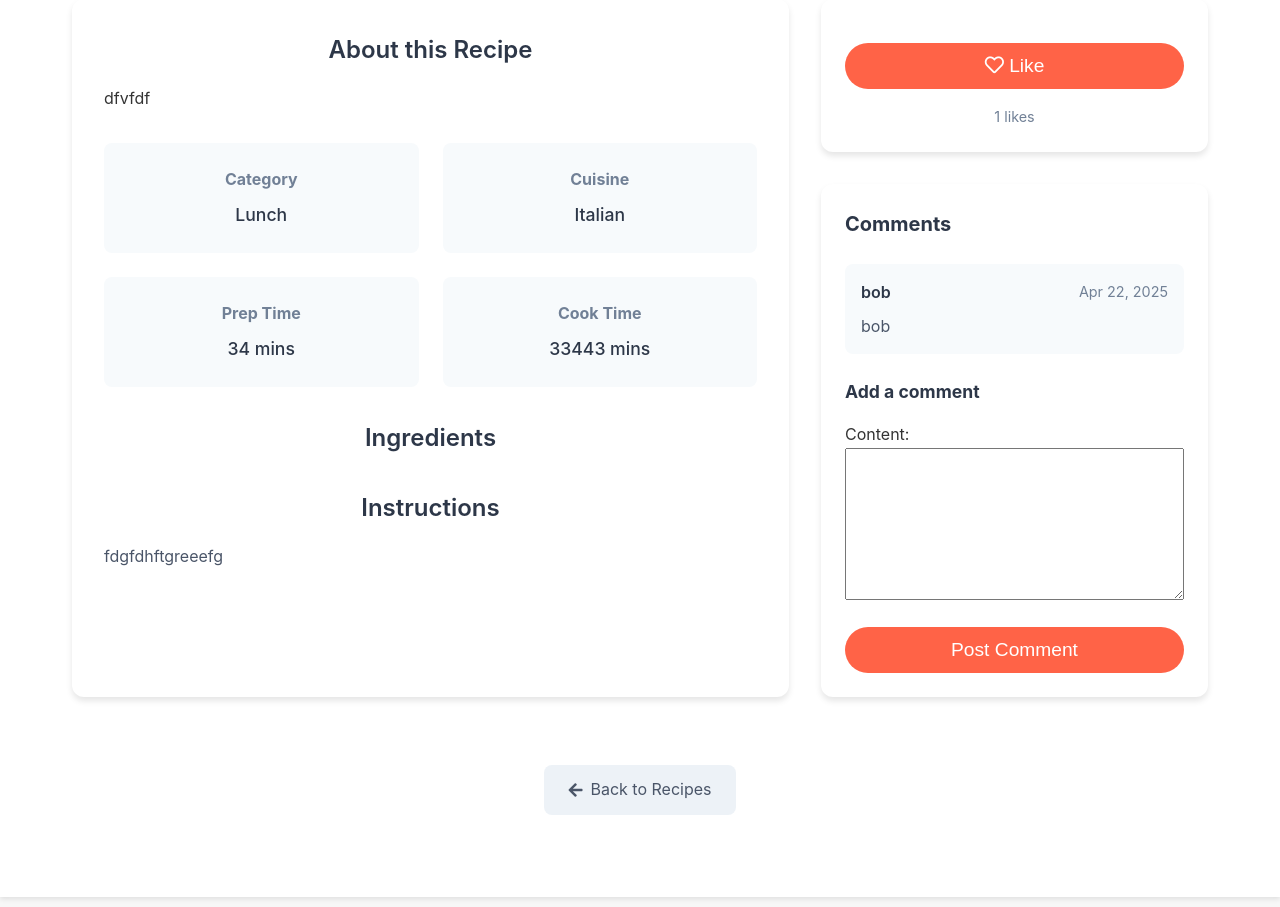
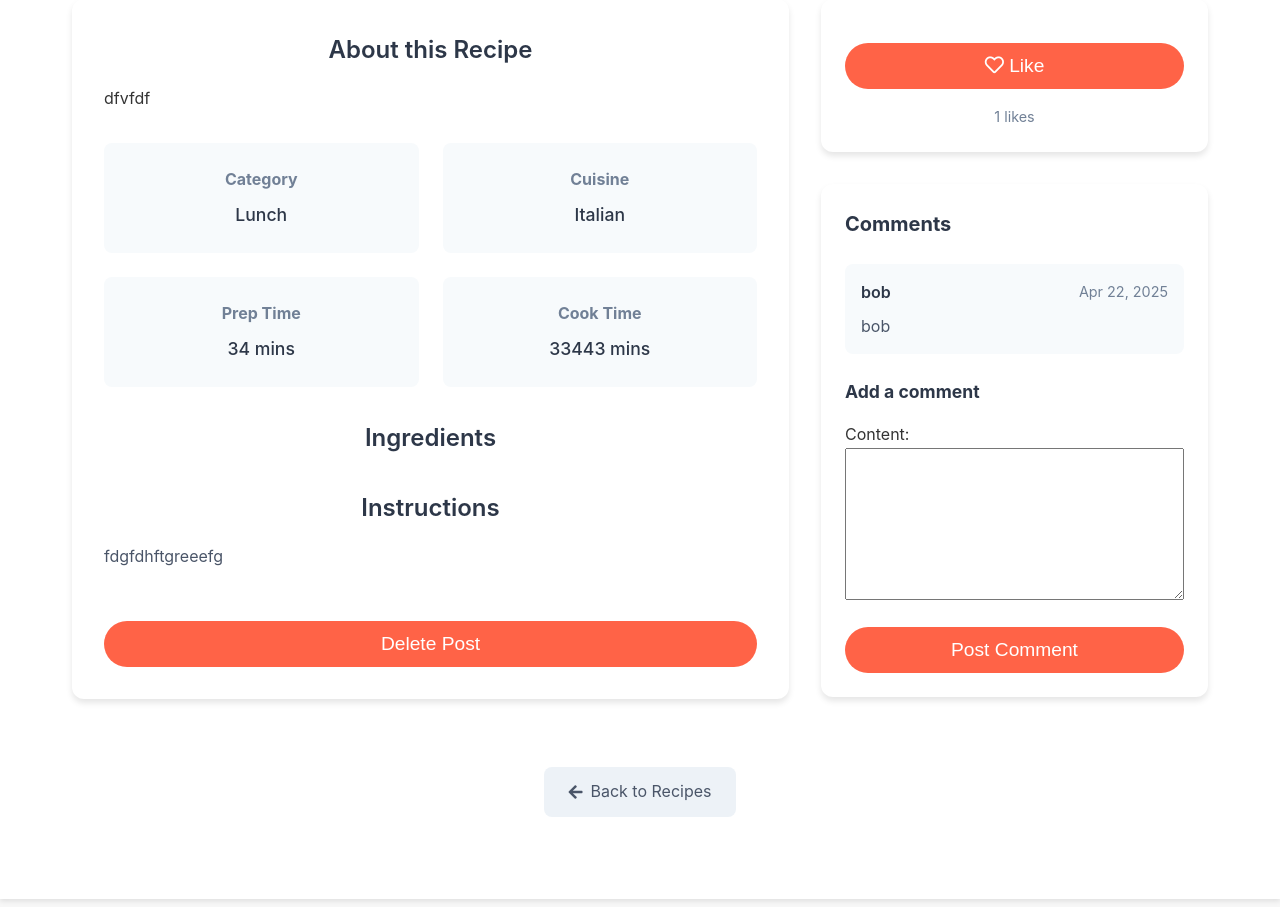
Before and after one commit to maarkwilliams/Project3, a Django app: page /recipes/1/ in a window 1280 px wide. Shown: the part 723-1630 px from the top of the page. Run offline with Django 4.2, Linux system fonts and the light colour scheme; a user stored in the database is signed in; data comes from the database, SQL or seed files in the repository.

Commit message:
Add option for owner/admin to delete recipe

```diff
--- a/recipes/templates/recipes/recipe_detail.html
+++ b/recipes/templates/recipes/recipe_detail.html
@@ -64,6 +64,13 @@
           {{ recipe.instructions|linebreaks }}
         </div>
       </div>
+
+      {% if user == recipe.created_by or user.is_staff %}
+      <form method="post" action="{% url 'delete_recipe' recipe.id %}" style="margin-top: 30px;">
+        {% csrf_token %}
+        <button type="submit" class="btn-delete">Delete Post</button>
+      </form>
+      {% endif %}
     </div>
 
     <div class="recipe-sidebar">
--- a/recipes/urls.py
+++ b/recipes/urls.py
@@ -5,4 +5,5 @@ urlpatterns = [
     path('', views.recipe_list, name='recipe_list'),
     path('add/', views.add_recipe, name='add_recipe'),
     path('<int:recipe_id>/', views.recipe_detail, name='recipe_detail'),
+    path('recipe/<int:recipe_id>/delete/', views.delete_recipe, name='delete_recipe'),
 ]
--- a/recipes/views.py
+++ b/recipes/views.py
@@ -5,6 +5,7 @@ from .models import Recipe, Ingredient
 from django.contrib.auth.decorators import login_required
 from reviews.forms import CommentForm
 from reviews.models import Like
+from django.contrib import messages
 
 # Cloudinary config
 cloudinary.config(
@@ -64,3 +65,15 @@ def recipe_detail(request, recipe_id):
         'likes_count': likes_count,
         'form': comment_form,
     })
+
+@login_required
+def delete_recipe(request, recipe_id):
+    recipe = get_object_or_404(Recipe, id=recipe_id)
+
+    if request.user == recipe.author or request.user.is_staff:
+        recipe.delete()
+        messages.success(request, "Recipe deleted successfully.")
+        return redirect('home')
+    else:
+        messages.error(request, "You are not authorized to delete this recipe.")
+        return redirect('recipe_detail', recipe_id=recipe.id)
```
